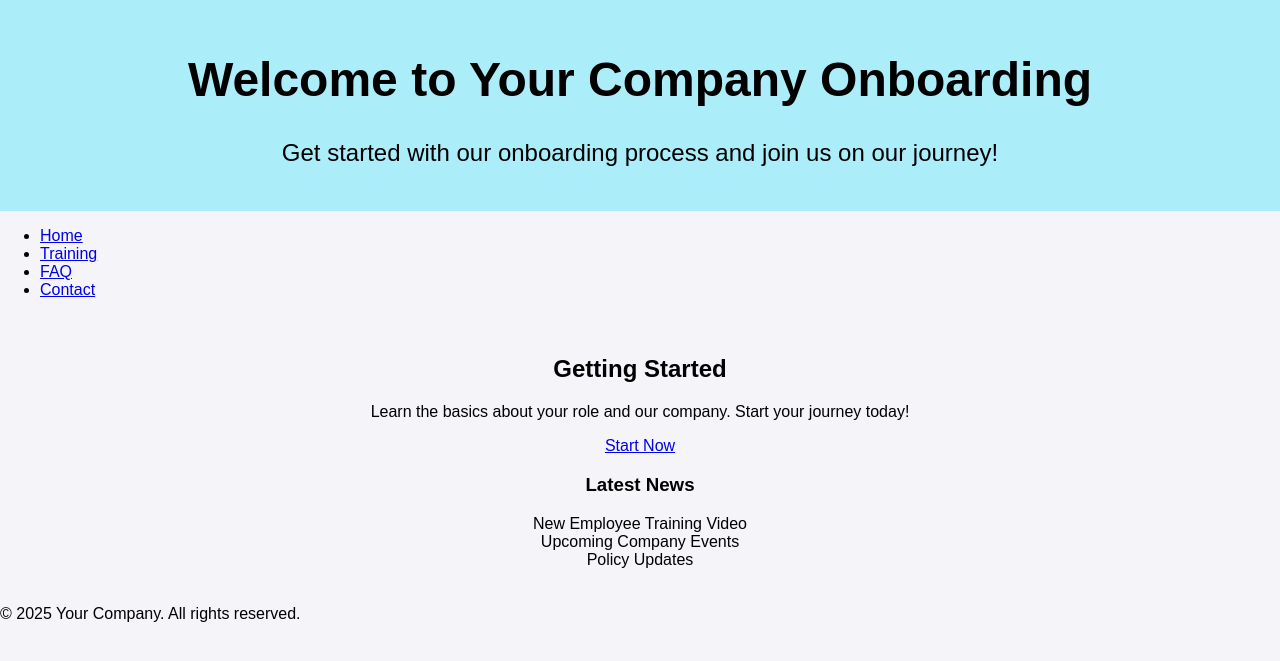
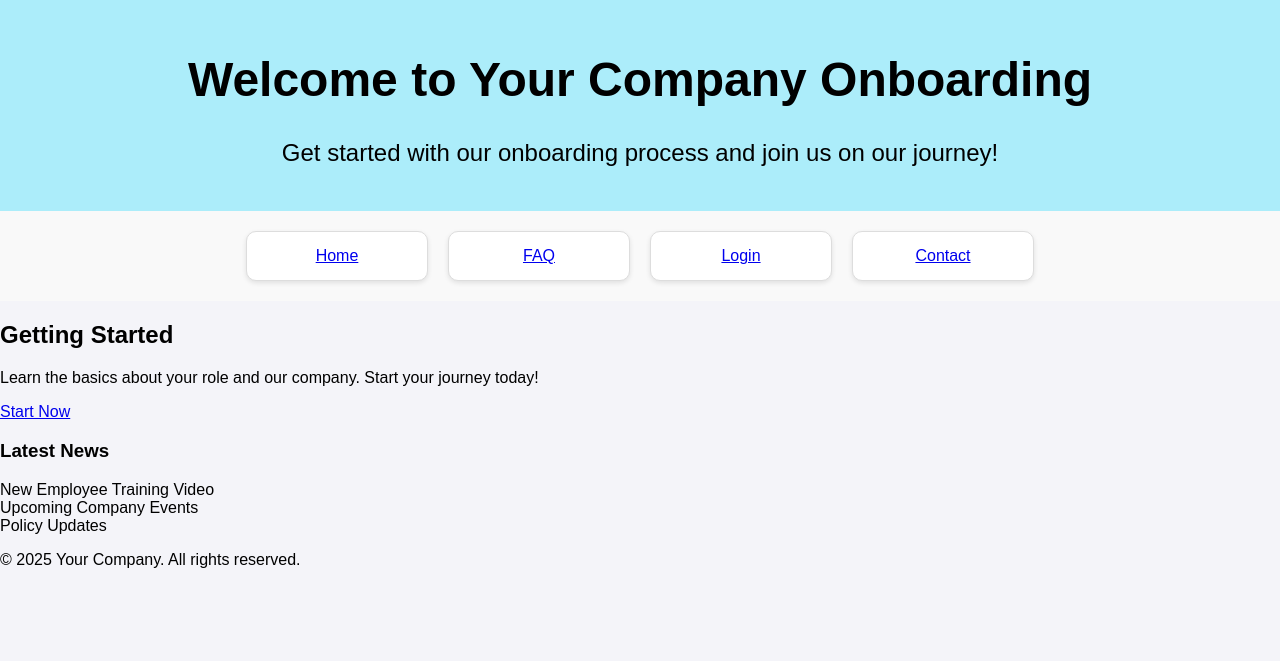
Before and after one commit to LianneKho/flaskapp, a Flask app: page / in a window 1280 px wide. Shown: the top 661 px of the page. Run offline with Flask 3, Linux system fonts and the light colour scheme.

Commit message:
Added FAQ page and updated styles

```diff
--- a/app.py
+++ b/app.py
@@ -7,9 +7,13 @@ app = Flask(__name__, static_url_path='/static', static_folder='static')
 def home():
     return render_template('index.html')
 
-@app.route('/about')
-def about():
-    return render_template('about.html')
+@app.route('/login')
+def login():
+    return render_template('login.html')
+
+@app.route('/FAQ')
+def FAQ():
+    return render_template('FAQ.html')
 
 @app.route('/contact')
 def contact():
--- a/static/styles.css
+++ b/static/styles.css
@@ -45,41 +45,6 @@ header {
     transform: translateY(-5px); /* Laat de box "optillen" */
 }
 
-/* Hoofdinhoud */
-.main-content {
-    padding: 20px;
-    text-align: center;
-}
-/* Stijl voor de container die de knoppen bevat */
-.button-container {
-    display: flex;
-    justify-content: space-between; /* Zorgt dat de knoppen verdeeld worden */
-    padding: 10px;
-    margin: 20px auto; /* Centraal uitlijnen met auto */
-    max-width: 80%; /* Beperkt de breedte van de container */
-    box-sizing: border-box;
-}
-
-/* Stijl voor de knoppen */
-.button {
-    display: inline-block;
-    padding: 10px 20px;
-    margin: 0 5px;
-    text-decoration: none;
-    color: white; /* Tekstkleur */
-    background-color: #007BFF; /* Primaire kleur */
-    border-radius: 5px; /* Maak knoppen rond */
-    font-size: 16px;
-    text-align: center;
-    flex-grow: 1; /* Laat knoppen gelijkmatig groeien */
-    transition: background-color 0.3s ease; /* Animatie bij hover */
-}
-
-/* Hover-effect voor de knoppen */
-.button:hover {
-    background-color: #0056b3;
-    color: white;
-}
 
 /* Standaard responsieve gedrag: maak knoppen volledig breed op kleine schermen */
 @media screen and (max-width: 600px) {
--- a/templates/index.html
+++ b/templates/index.html
@@ -17,14 +17,13 @@
     </header>
 
     <!-- Navigatie -->
-    <nav>
-        <ul>
-            <li><a href="/">Home</a></li>
-            <li><a href="#training">Training</a></li>
-            <li><a href="#faq">FAQ</a></li>
-            <li><a href="/contact">Contact</a></li>
-        </ul>
-    </nav>
+
+    <div class="navigation-boxes">
+        <a href="/" class="nav-box button">Home</a>
+        <a href="/FAQ" class="nav-box button">FAQ</a>
+        <a href="/login" class="nav-box button">Login</a>
+        <a href="/contact" class="nav-box button">Contact</a>
+    </div>
 
     <!-- Main Section -->
     <div class="main-content">
```
Also changed, not shown: templates/FAQ.html (+41 -0 lines), templates/contact.html (+8 -0 lines), templates/login.html (+29 -0 lines).
